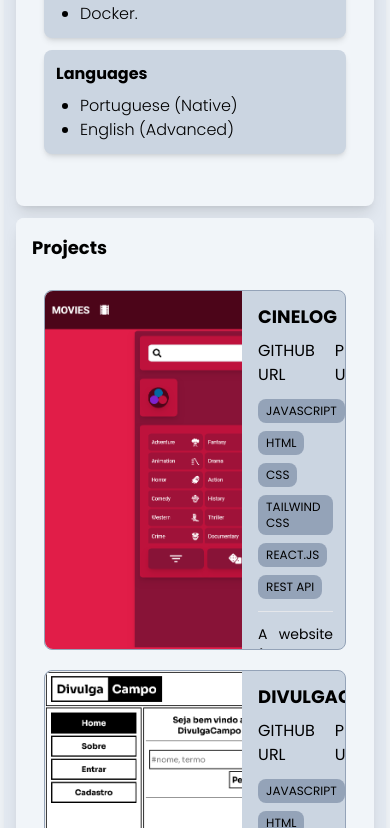
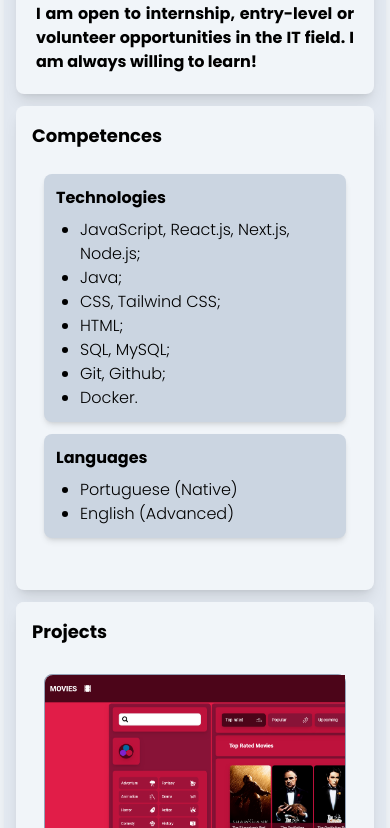
Before and after one commit to leobez/personal, a Next.js app: page /en in a window 390 px wide. Shown: the part 1172-2000 px from the top of the page. Built offline with nearby package versions, Linux system fonts and the light colour scheme; what tailwindcss-animated would draw is missing.

Commit message:
responsivity

```diff
--- a/components/home/AboutMe/AboutMe.tsx
+++ b/components/home/AboutMe/AboutMe.tsx
@@ -40,7 +40,7 @@ export default function AboutMe() {
             {/* IMAGE */}
             <div className="bg-color03 rounded-lg flex flex-col justify-between md:w-1/2 min-h-full w-full">
 
-                <div className="relative h-2/3 w-full rounded-lg">
+                <div className="relative h-96 md:h-2/3 w-full rounded-lg">
                     <Image
                         src={`/images/photo.jpg`}
                         alt='photo'
--- a/components/home/Projects/Project.tsx
+++ b/components/home/Projects/Project.tsx
@@ -11,10 +11,10 @@ const Project = ({project, description}: Props) => {
 
   return (
 
-    <div className="border border-color04 rounded-lg flex gap-1 bg-color03 h-[360px]">
+    <div className="border border-color04 rounded-lg gap-1 bg-color03 h-fit md:h-[360px] flex flex-col md:flex-row">
 
         {/* IMAGEM */}
-        <div className="w-2/3 h-full relative">
+        <div className="w-full md:w-2/3 h-64 md:h-full relative">
             <Image
                 src={`${project.image_path}`}
                 alt={`${project.name}`}
@@ -29,7 +29,7 @@ const Project = ({project, description}: Props) => {
         </div>
 
         {/* TEXT */}
-        <div className="w-1/3 p-3 h-full overflow-y-auto">
+        <div className="w-full md:w-1/3 p-3 h-fit md:h-full overflow-y-auto">
 
             {/* NAME */}
             <div className="font-bold text-lg">{project.name}</div>
```
Also changed, not shown: 1 other file (tests, documents, lock files or other folders).
